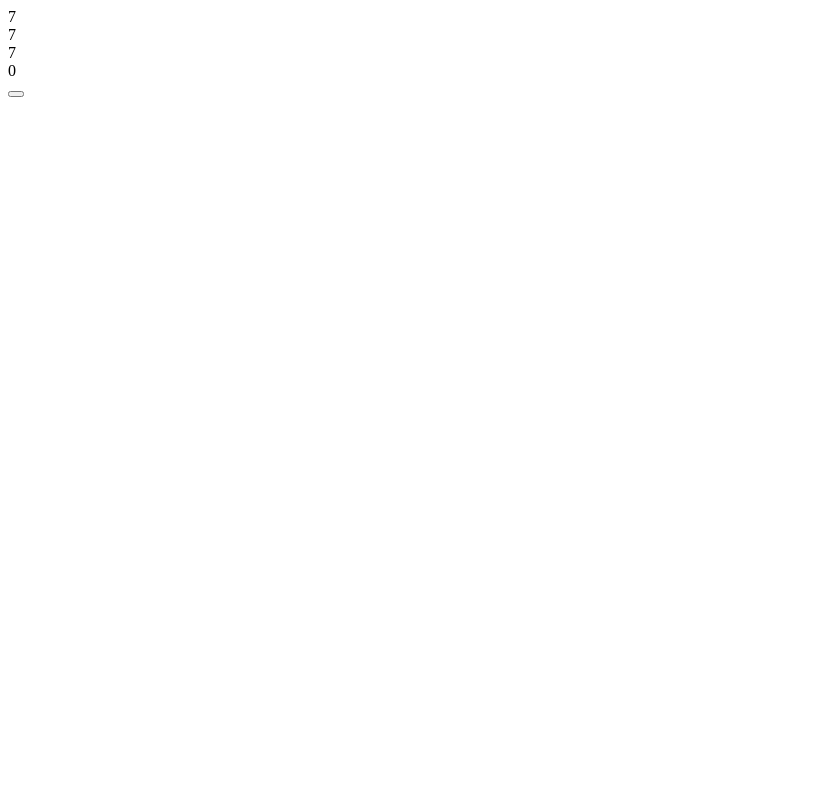
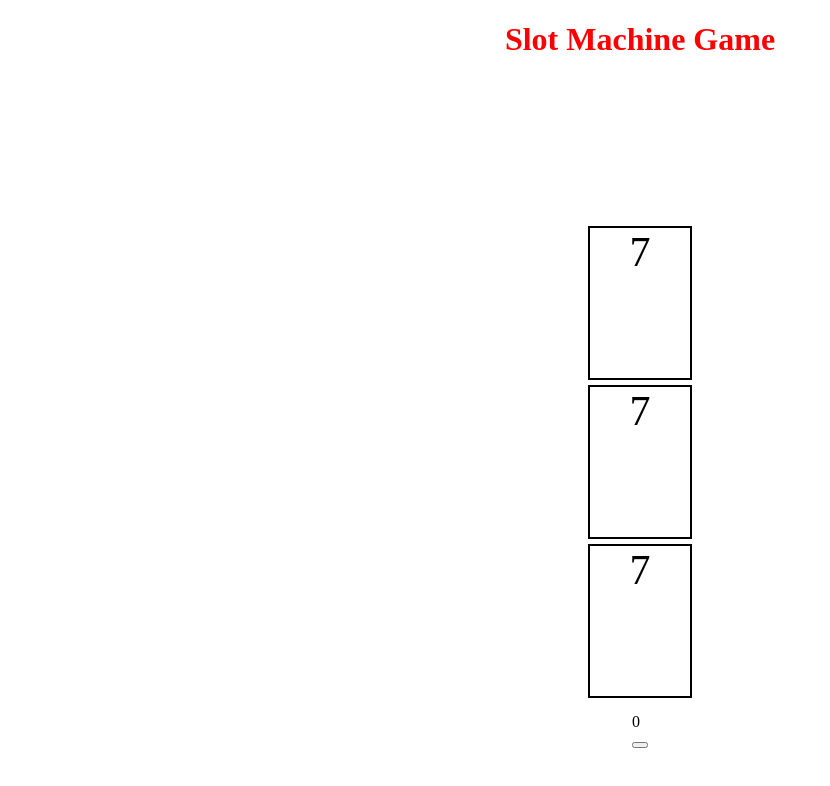
Before and after one commit to Ellaminkeith/slot-machine, a plain HTML site: page index.html in a window 1280 px wide. Shown: the whole page, without its empty margins (0-830 px from the left). Drawn offline with Linux system fonts and the light colour scheme.

Commit message:
second commit

```diff
--- a/index.html
+++ b/index.html
@@ -9,7 +9,9 @@
     <script defer src="script.js"></script>
   </head>
   <body>
-    <div class="Slot-Machine">
+    <h1>Slot Machine Game</h1>
+
+    <div class="slot-machine">
       <div class="boards">
         <div class="board1">7</div>
         <div class="board2">7</div>
--- a/main.css
+++ b/main.css
@@ -0,0 +1,43 @@
+h1 {
+    text-align: center;
+    color: red;
+}
+
+.slot-machine {
+    margin: px;
+    display: flex;
+    flex-direction: column;
+    align-items: center;
+    justify-content: center;
+    height: 100vh;
+}
+
+.boards {
+    display: inline-block;
+    flex-direction: row;
+    justify-content: space-between;
+    margin: 10px;
+    font-size: 42px;
+    text-align: center;
+}
+
+.board1 {
+    margin: 5px auto;
+    border: 2px solid;
+    width: 100px;
+    height: 150px;
+}
+
+.board2 {
+    margin: 5px auto;
+    border: 2px solid;
+    width: 100px;
+    height: 150px;
+}
+
+.board3 {
+    margin: 5px auto;
+    border: 2px solid;
+    width: 100px;
+    height: 150px;
+}
```
